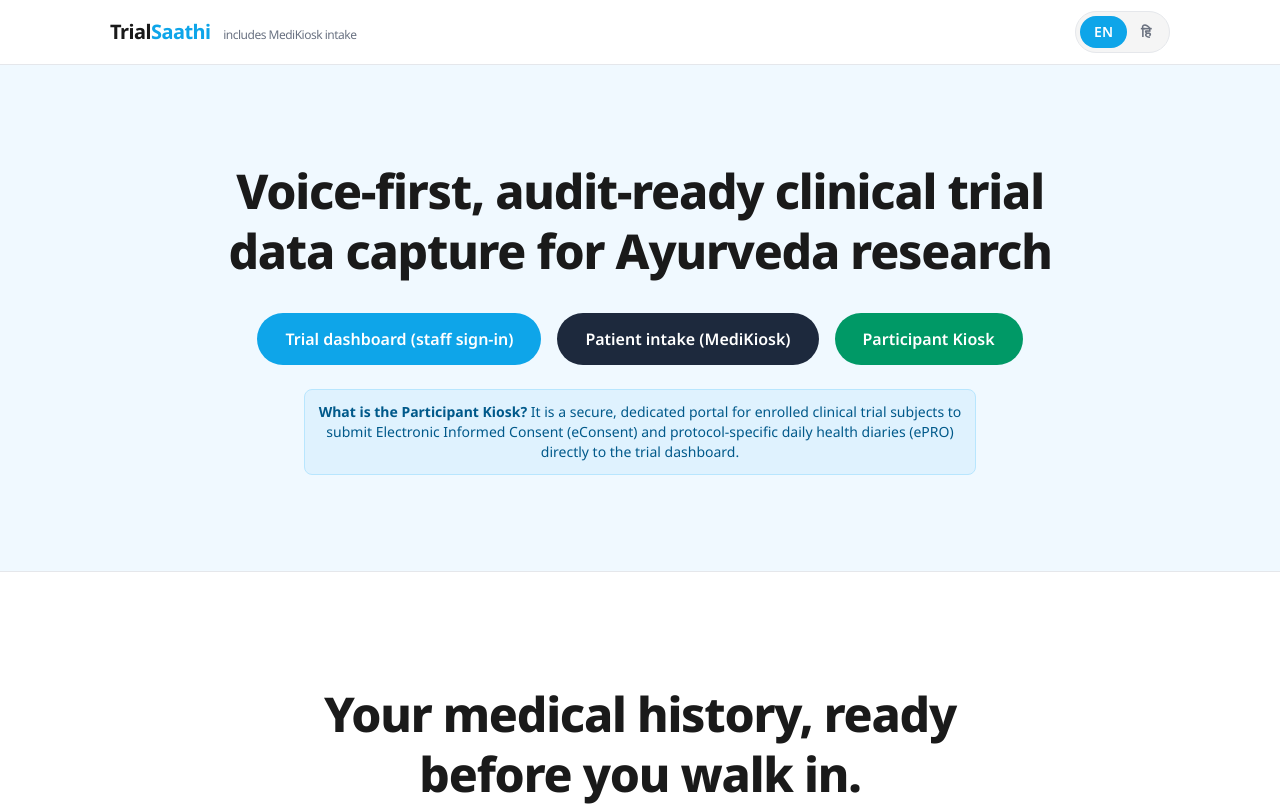
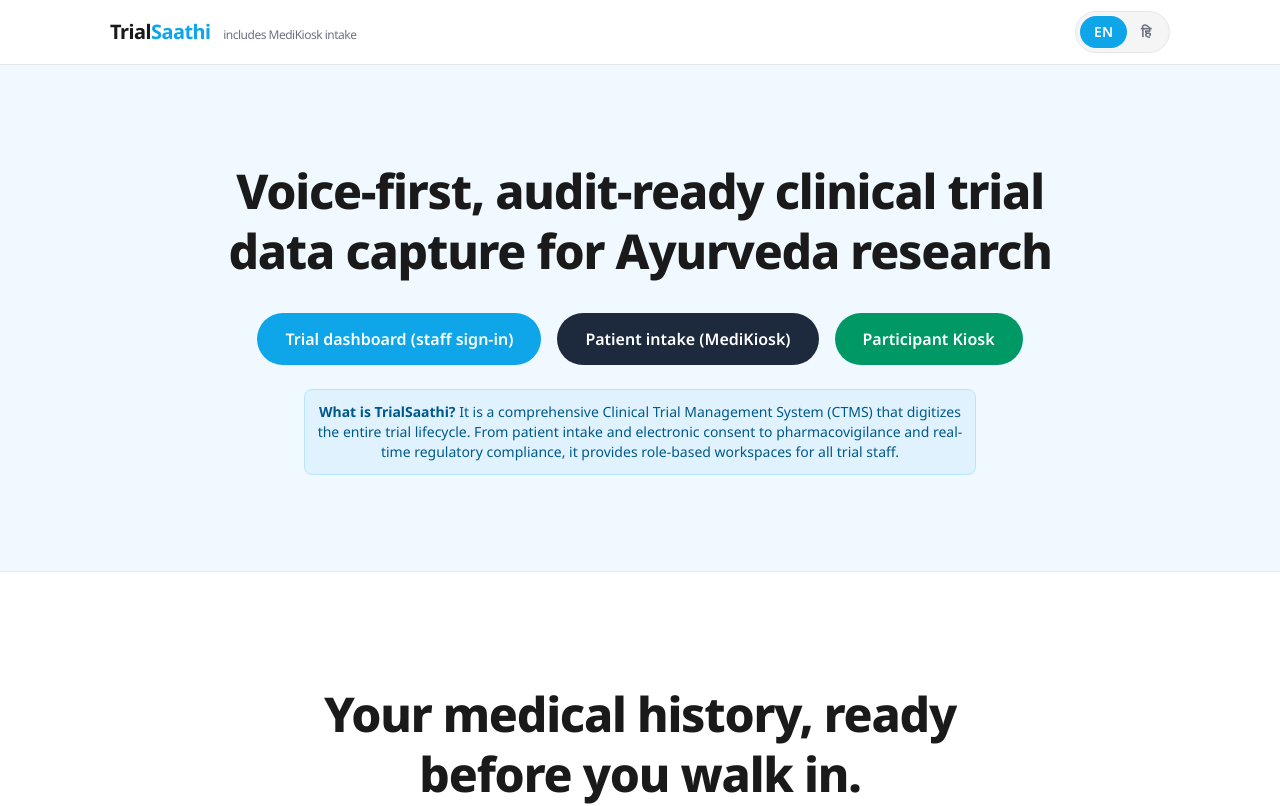
Before and after one commit to Anonymous-Ekansh/SIH26PatientCaseTaking, a Next.js app in the folder frontend/: page / in a window 1280 px wide. Shown: the top 806 px of the page. Built offline with nearby package versions, Linux system fonts and the light colour scheme; no server answers.

Commit message:
UI minor update

```diff
--- a/frontend/app/page.tsx
+++ b/frontend/app/page.tsx
@@ -65,7 +65,7 @@ export default function Home() {
               </Link>
             </div>
             <p className="mt-6 text-sm text-sky-800 max-w-2xl bg-sky-100 p-3 rounded-lg border border-sky-200">
-              <strong>What is the Participant Kiosk?</strong> It is a secure, dedicated portal for enrolled clinical trial subjects to submit Electronic Informed Consent (eConsent) and protocol-specific daily health diaries (ePRO) directly to the trial dashboard.
+              <strong>{t('trialsaathi_what_is_title')}</strong> {t('trialsaathi_what_is_desc')}
             </p>
           </div>
         </section>
--- a/frontend/messages/en.json
+++ b/frontend/messages/en.json
@@ -47,7 +47,9 @@
     "showcase_ayush_desc": "For Ayurvedic OPDs, capture in-depth Dashavidha Pariksha parameters and automatically calculate Dosha imbalances.",
     "showcase_book_title": "Seamless Patient Booking",
     "showcase_book_desc": "Patients easily book time slots with their preferred doctors. Their entire medical summary is linked instantly to the appointment.",
-    "footer": "Built for Smart India Hackathon, Problem Statement SIH26047, Ministry of Ayush"
+    "footer": "Built for Smart India Hackathon, Problem Statement SIH26047, Ministry of Ayush",
+    "trialsaathi_what_is_title": "What is TrialSaathi?",
+    "trialsaathi_what_is_desc": "It is a comprehensive Clinical Trial Management System (CTMS) that digitizes the entire trial lifecycle. From patient intake and electronic consent to pharmacovigilance and real-time regulatory compliance, it provides role-based workspaces for all trial staff."
   },
   "Dashboard": {
     "welcome": "Welcome",
--- a/frontend/messages/hi.json
+++ b/frontend/messages/hi.json
@@ -47,7 +47,9 @@
     "showcase_ayush_desc": "आयुर्वेदिक ओपीडी (OPD) के लिए दशविध परीक्षा मापदंडों को गहराई से कैप्चर करें और स्वचालित रूप से दोष असंतुलन की गणना करें।",
     "showcase_book_title": "आसान अपॉइंटमेंट बुकिंग",
     "showcase_book_desc": "मरीज आसानी से अपने पसंदीदा डॉक्टर के साथ समय बुक कर सकते हैं। उनका पूरा मेडिकल सारांश अपॉइंटमेंट से तुरंत जुड़ जाता है।",
-    "footer": "स्मार्ट इंडिया हैकथॉन, समस्या विवरण SIH26047, आयुष मंत्रालय के लिए निर्मित"
+    "footer": "स्मार्ट इंडिया हैकथॉन, समस्या विवरण SIH26047, आयुष मंत्रालय के लिए निर्मित",
+    "trialsaathi_what_is_title": "TrialSaathi क्या है?",
+    "trialsaathi_what_is_desc": "यह एक व्यापक क्लिनिकल ट्रायल प्रबंधन प्रणाली (CTMS) है जो पूरे परीक्षण जीवनचक्र को डिजिटल बनाती है। रोगी पंजीकरण और ई-सहमति से लेकर सुरक्षा निगरानी और वास्तविक समय अनुपालन तक, यह सभी परीक्षण कर्मचारियों के लिए भूमिका-आधारित कार्यक्षेत्र प्रदान करती है।"
   },
   "Dashboard": {
     "welcome": "स्वागत है",
```
